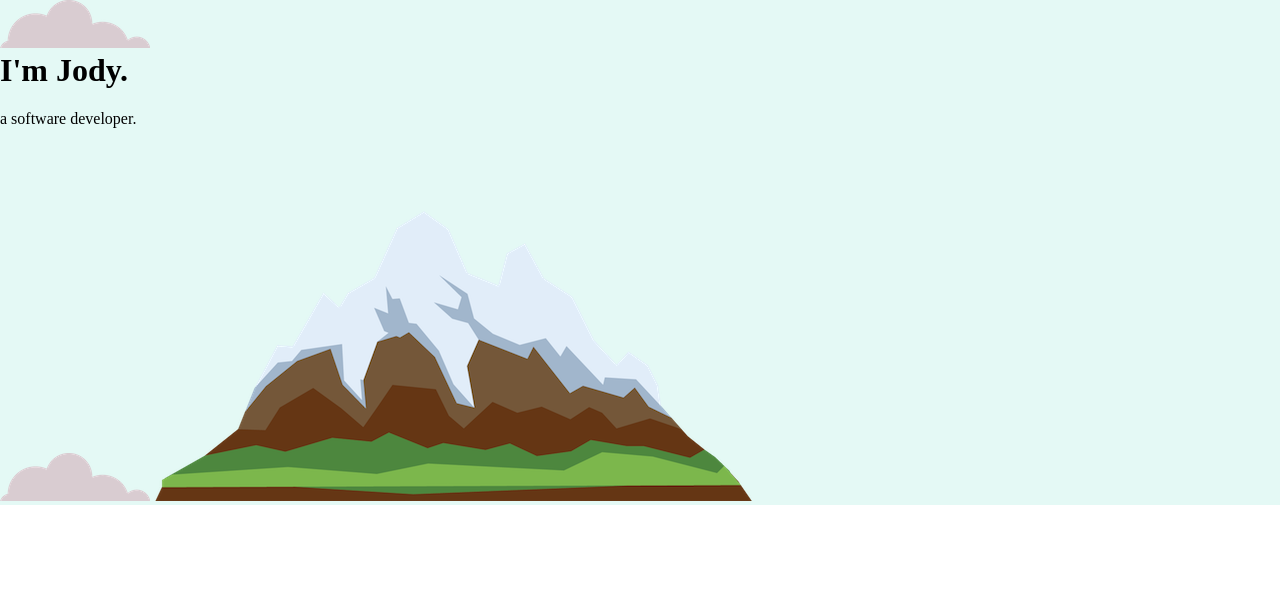
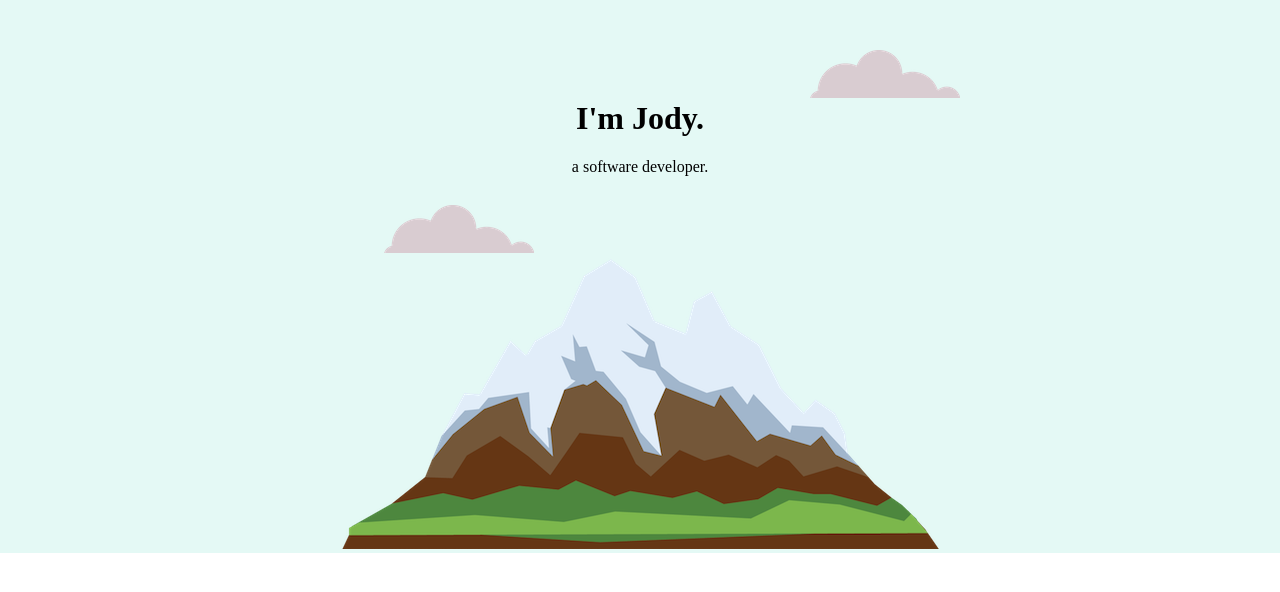
Before and after one commit to sparkblitz/code-brewery-web-development-bootcamp, a plain HTML site: page CSS - My Site/index.html in a window 1280 px wide. Drawn offline with Linux system fonts and the light colour scheme.

Commit message:
align center, position clouds

```diff
--- a/CSS - My Site/css/styles.css
+++ b/CSS - My Site/css/styles.css
@@ -1,5 +1,6 @@
 body {
     margin : 0; /* top, bottom, left, and right margins are zero; no need to specify the unit if zero*/
+    text-align: center; /* center everything in the body that does NOT have a width set*/
 }
 
 h1 {
@@ -12,6 +13,8 @@ div {
 
 .top-container {
     background-color: #e4f9f5; /* Find colors in: https://colorhunt.co/ */
+    position: relative;
+    padding-top: 100px; /* pushes everything down a little bit */
 }
 
 .middle-container {
@@ -19,3 +22,15 @@ div {
 
 .bottom-container {
 }
+
+.top-cloud {
+    position : absolute;
+    right: 25%;
+    top: 50px;
+}
+
+.bottom-cloud {
+    position: absolute; /*moves the cloud so the mountain moves at the center*/
+    left: 30%;
+    bottom: 300px;
+}
--- a/CSS - My Site/index.html
+++ b/CSS - My Site/index.html
@@ -9,10 +9,10 @@
 </head>
 <body>
     <div class="top-container">
-        <img src="images/cloud.png" alt="cloud-img">
+        <img class="top-cloud" src="images/cloud.png" alt="cloud-img">
         <h1>I'm Jody.</h1>
         <p>a software developer.</p>
-        <img src="images/cloud.png" alt="cloud-img">
+        <img class="bottom-cloud" src="images/cloud.png" alt="cloud-img">
         <img src="images/mountain.png" alt="mountain-img">
     </div>
     <div class="middle-container">
```
